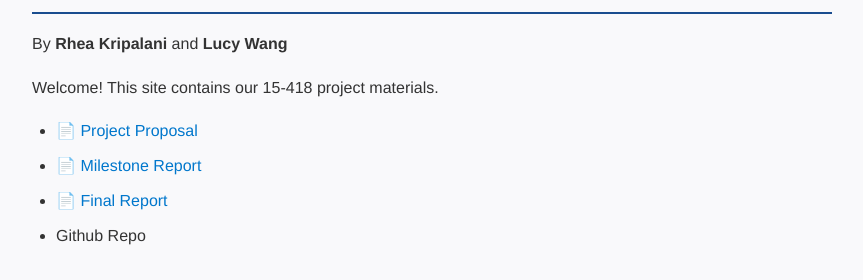
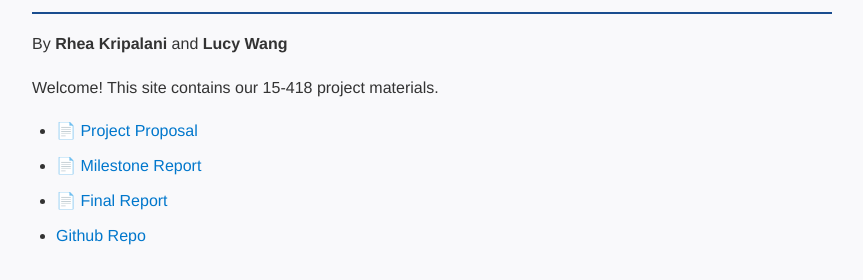
Before and after one commit to lucyw3857116/gale-shapley.github.io, a plain HTML site: page index.html in a window 1280 px wide. Shown: the part 98-378 px from the top of the page, without its empty margins (208-1071 px from the left). Drawn offline with Linux system fonts and the light colour scheme.

Commit message:
Update index.html

```diff
--- a/index.html
+++ b/index.html
@@ -15,7 +15,7 @@
     <li><a href="proposal.html">📄 Project Proposal</a></li>
     <li><a href="milestone.html">📄 Milestone Report</a></li>
     <li><a href="15418 Final Project Report.pdf">📄 Final Report</a></li>
-    <li><a href="https://github.com/lucyw3857116/gale-shapley"></a>Github Repo</li>
+    <li><a href="https://github.com/lucyw3857116/gale-shapley">Github Repo</a></li>
   </ul>
 </body>
 </html>
```
